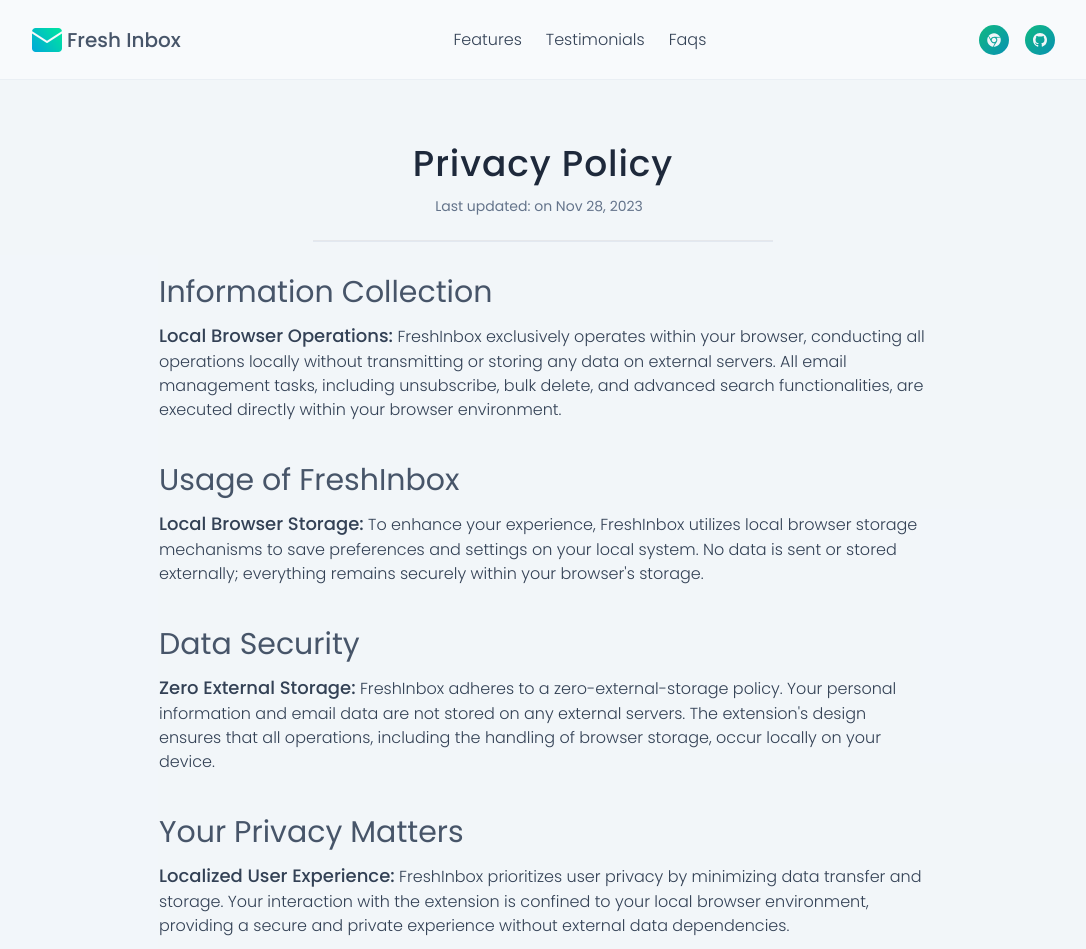
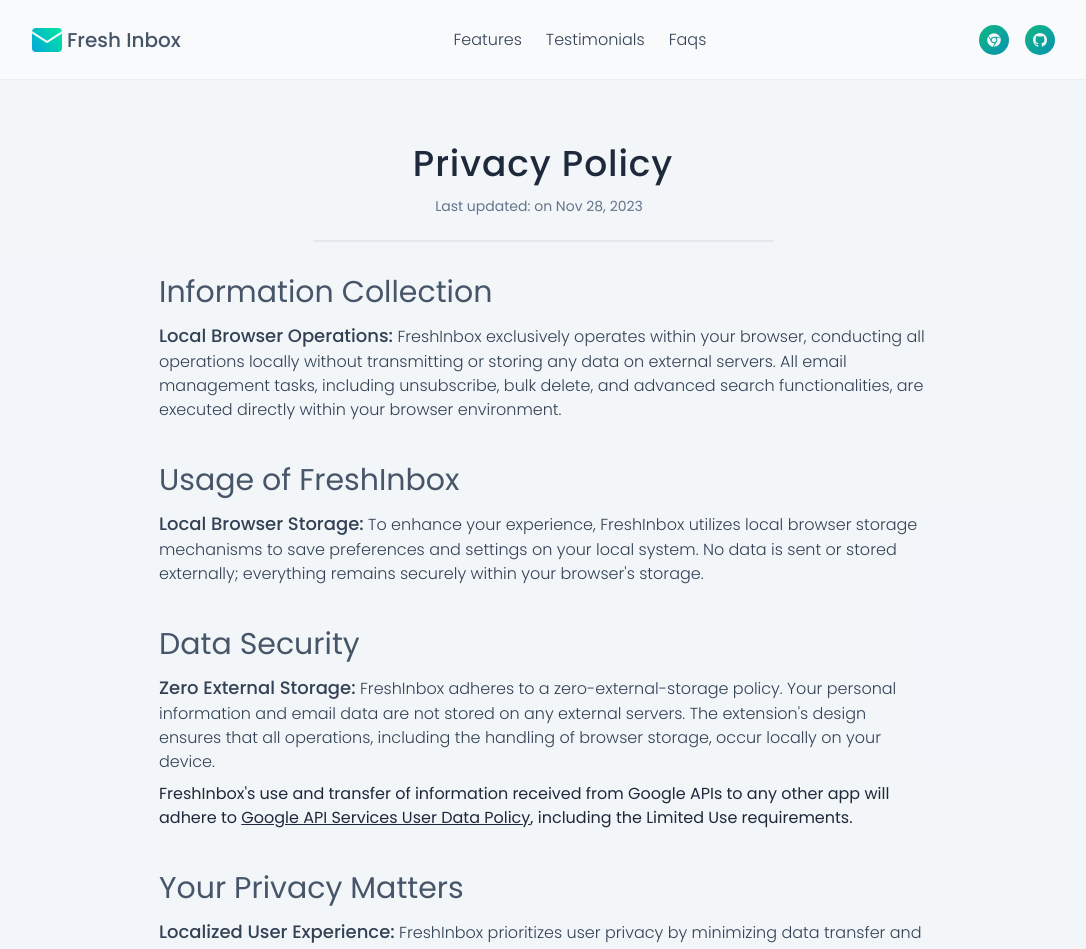
Before and after one commit to manishMandal02/fresh-inbox-landing, a Next.js app: page /privacy in a window 1280 px wide. Shown: the top 949 px of the page, without its empty margins (97-1183 px from the left). Built offline with nearby package versions, Linux system fonts and the light colour scheme.

Commit message:
update: privacy page with link to goole api services (required for OAuth verification)

```diff
--- a/src/app/privacy/page.tsx
+++ b/src/app/privacy/page.tsx
@@ -36,6 +36,18 @@ const page = () => {
             on any external servers. The extension&apos;s design ensures that all operations, including the
             handling of browser storage, occur locally on your device.
           </p>
+          <p className='text-slate-800 mt-2'>
+            FreshInbox&apos;s use and transfer of information received from Google APIs to any other app will
+            adhere to {'  '}
+            <a
+              href='https://developers.google.com/terms/api-services-user-data-policy'
+              target='_blank'
+              className='underline'
+            >
+              Google API Services User Data Policy
+            </a>
+            , including the Limited Use requirements.
+          </p>
         </section>
 
         <section className='mt-10'>
```
